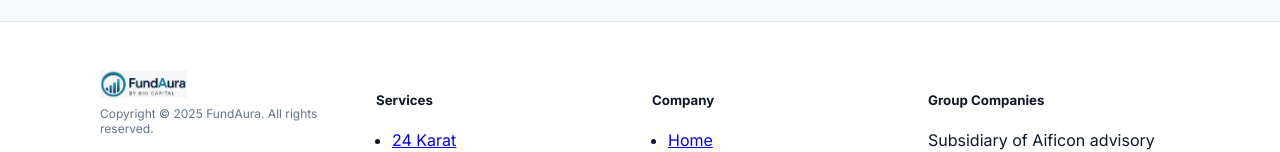
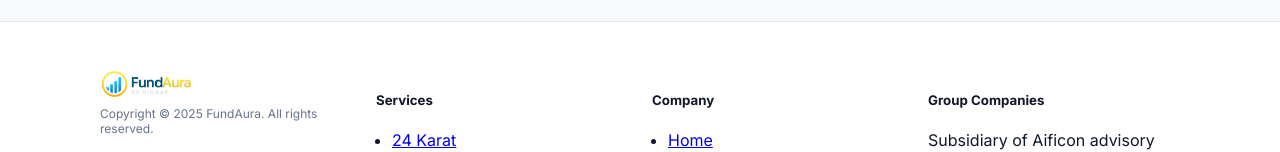
Before and after one commit to Rakeshpradhan12/fundaura-Investment-advisory, a React (Vite) app: page / in a window 1280 px wide. Shown: the part 3806-3958 px from the top of the page. Built offline with nearby package versions, Linux system fonts and the light colour scheme.

Commit message:
commited

```diff
--- a/src/components/Footer.tsx
+++ b/src/components/Footer.tsx
@@ -7,7 +7,7 @@ export default function Footer(): JSX.Element {
       <div className="container grid4">
         <div>
           <div className="row center gap-8">
-            <img className="logo-sm" src="/logo-fundaura.png" alt="logo" />
+            <img className="logo-sm" src="/RioCaplogo.png" alt="logo" />
           </div>
           <div className="muted small mt-8">
             Copyright © {new Date().getFullYear()} {SITE.brand}. All rights reserved.
```
Also changed, not shown: 3 other files (tests, documents, lock files or other folders).
